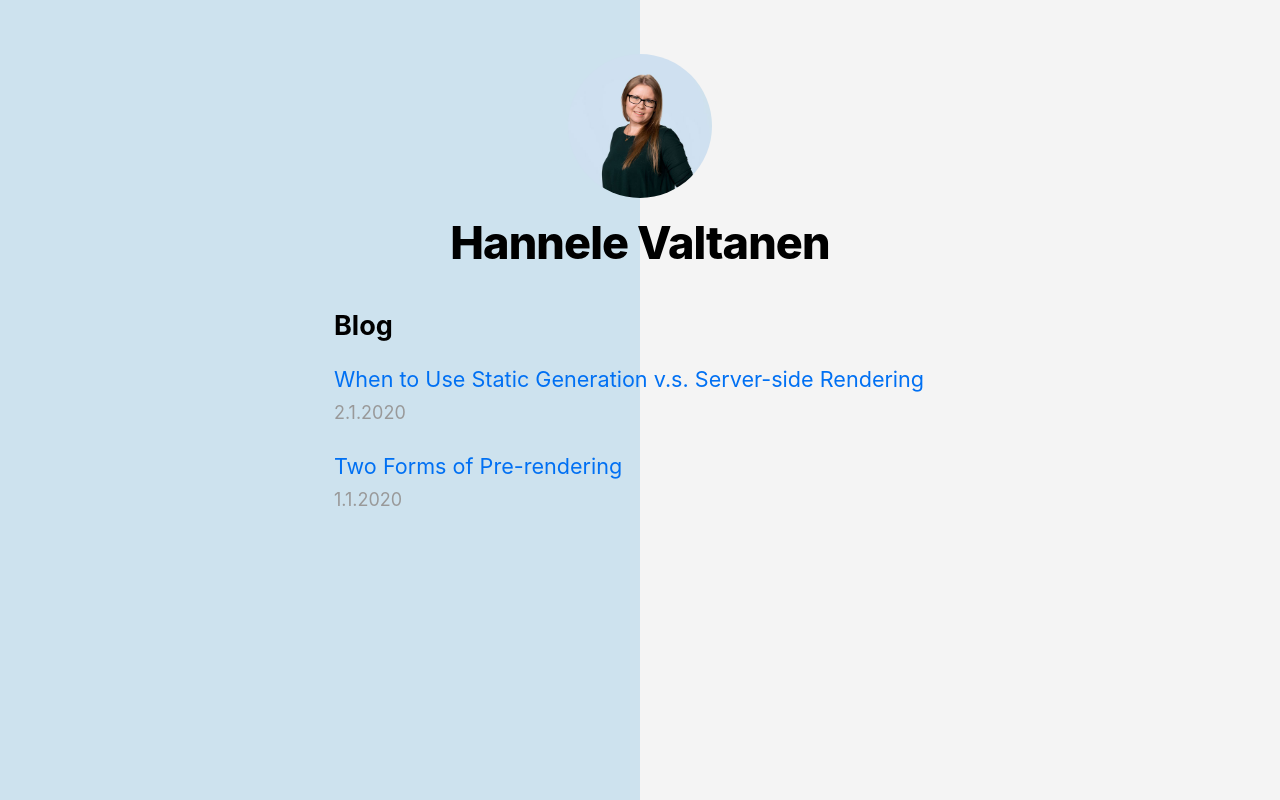
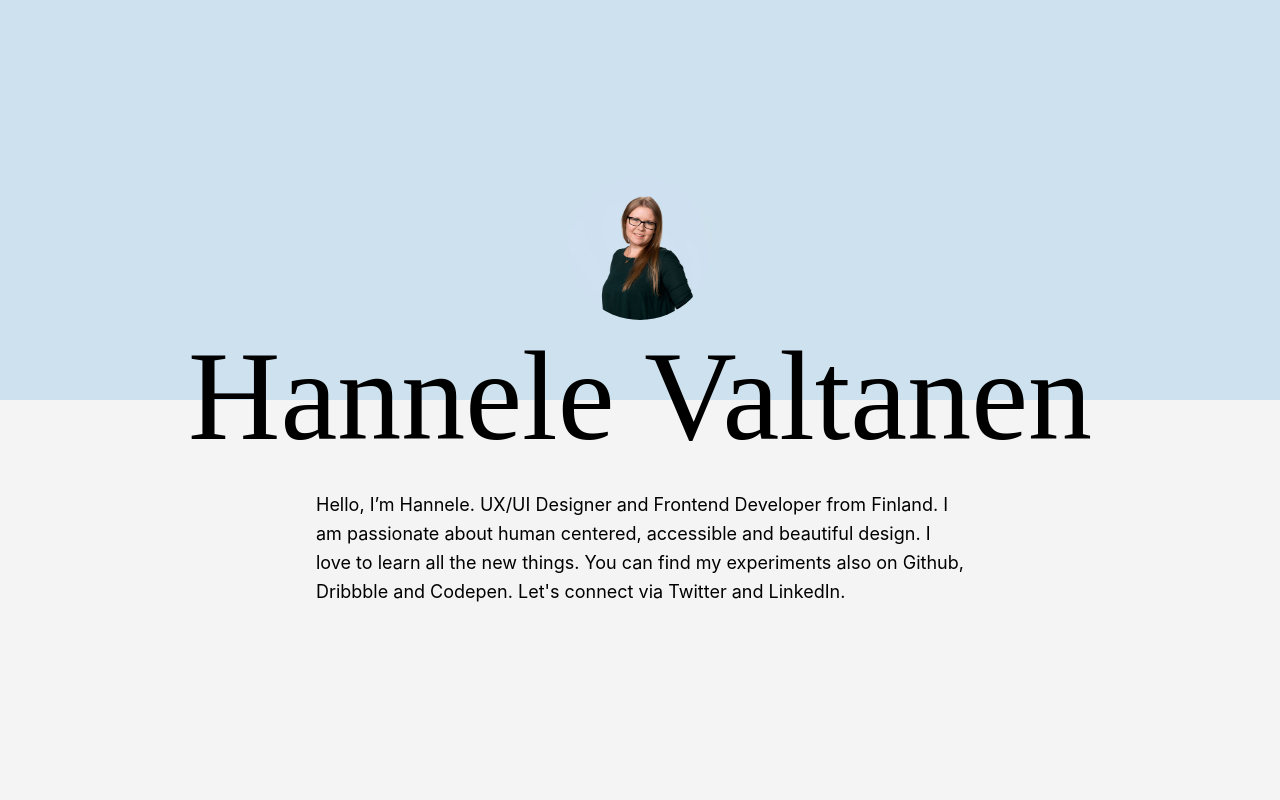
Before and after one commit to hannelevaltanen/nextjs-blog, a Next.js app: page / in a window 1280 px wide. Shown: the top 800 px of the page. Built offline with nearby package versions, Linux system fonts and the light colour scheme.

Commit message:
Add more animations

```diff
--- a/components/layout.js
+++ b/components/layout.js
@@ -5,11 +5,11 @@ import Link from 'next/link'
 import { motion } from 'framer-motion'
 
 const name = 'Hannele Valtanen'
-export const siteTitle = 'Next.js Sample Website'
+export const siteTitle = 'Portfolio'
 
 export default function Layout({ children, home }) {
     return (
-        <div className={styles.container}>
+        <div>
             <Head>
                 <link rel="icon" href="/favicon.ico" />
                 <meta
@@ -25,7 +25,7 @@ export default function Layout({ children, home }) {
                 <meta name="og:title" content={siteTitle} />
                 <meta name="twitter:card" content="summary_large_image" />
             </Head>
-            <header className={styles.header}>
+            <header className={home? styles.headerHome : styles.header}>
                 {home ? (
                     <>
                         <motion.img layoutId="profile"
@@ -33,7 +33,15 @@ export default function Layout({ children, home }) {
                             className={`${styles.headerHomeImage} ${utilStyles.borderCircle}`}
                             alt={name}
                         />
-                        <h1 className={utilStyles.heading2Xl}>{name}</h1>
+                        <motion.h1 layoutId="title" className={utilStyles.heading2Xl}>{name}</motion.h1>
+                        <div className={styles.containerPost}>
+                            <motion.p className={styles.lead}
+                                initial={{ opacity: 0 }}
+                                animate={{ opacity: 1 }}
+                                transition={{ delay: 0.2 }}>
+                                Hello, I’m Hannele. UX/UI Designer and Frontend Developer from Finland. I am passionate about human centered, accessible and beautiful design. I love to learn all the new things. You can find my experiments also on Github, Dribbble and Codepen. Let's connect via Twitter and LinkedIn.
+                            </motion.p>
+                        </div>
                     </>
                 ) : (
                         <>
@@ -46,17 +54,19 @@ export default function Layout({ children, home }) {
                                     />
                                 </a>
                             </Link>
-                            <h2 className={utilStyles.headingLg}>
+                            <motion.h2 className={utilStyles.headingLg} layoutId="title">
                                 <Link href="/">
                                     <a className={utilStyles.colorInherit}>{name}</a>
                                 </Link>
-                            </h2>
+                            </motion.h2>
                         </>
                     )}
             </header>
-            <main>{children}</main>
+            <main className={`${styles.container} ${styles.containerPost}`}>
+                {children}
+            </main>
             {!home && (
-                <div className={styles.backToHome}>
+                <div className={`${styles.container} ${styles.containerPost}`}>
                     <Link href="/">
                         <a>← Back to home</a>
                     </Link>
--- a/components/layout.module.css
+++ b/components/layout.module.css
@@ -1,13 +1,28 @@
 .container {
-	max-width: 36rem;
+	max-width: 80rem;
 	padding: 0 1rem;
 	margin: 3rem auto 6rem;
+}
+.containerPost {
+	max-width: 36rem;
 }
 
 .header {
 	display: flex;
 	flex-direction: column;
+	justify-content: center;
 	align-items: center;
+	background: #f4f4f4;
+	background: linear-gradient(180deg, #cde2ee 150px, #f4f4f4 0);
+}
+.headerHome {
+	display: flex;
+	flex-direction: column;
+	justify-content: center;
+	align-items: center;
+	height: 100vh;
+	background: #f4f4f4;
+	background: linear-gradient(180deg, #cde2ee 50vh, #f4f4f4 0);
 }
 
 .headerImage {
--- a/pages/index.js
+++ b/pages/index.js
@@ -1,5 +1,6 @@
 import Head from 'next/head'
 import Layout, { siteTitle } from '../components/layout'
+import styles from '../components/layout.module.css'
 import utilStyles from '../styles/utils.module.css'
 import { getSortedPostsData } from '../lib/posts'
 import Link from 'next/link'
@@ -21,23 +22,26 @@ export default function Home({ allPostsData }) {
       {/* Keep the existing code here */}
 
       {/* Add this <section> tag below the existing <section> tag */}
-      <section className={`${utilStyles.headingMd} ${utilStyles.padding1px}`}>
+      <section className={`${styles.container} ${styles.containerPost} ${utilStyles.headingMd} $`}>
         <motion.h2
           initial={{ opacity: 0 }}
           animate={{ opacity: 1 }}
           transition={{ delay: 0.2 }} className={utilStyles.headingLg}>
-          Blog
+          Cases
         </motion.h2>
-        <motion.ul className={utilStyles.list} layoutId="title">
+        <motion.ul className={utilStyles.list} layoutId="post">
           {allPostsData.map(({ id, date, title }) => (
             <li className={utilStyles.listItem} key={id}>
               <Link href={`/posts/${id}`}>
                 <a>{title}</a>
               </Link>
               <br />
-              <small className={utilStyles.lightText}>
+              <motion.small
+                initial={{ opacity: 0 }}
+                animate={{ opacity: 1 }}
+                transition={{ delay: 0.2 }} className={utilStyles.lightText}>
                 <Date dateString={date} />
-              </small>
+              </motion.small>
             </li>
           ))}
         </motion.ul>
--- a/styles/global.css
+++ b/styles/global.css
@@ -2,13 +2,11 @@ html,
 body {
 	padding: 0;
 	margin: 0;
-	font-family: -apple-system, BlinkMacSystemFont, Segoe UI, Roboto, Oxygen, Ubuntu, Cantarell, Fira Sans, Droid Sans,
-		Helvetica Neue, sans-serif;
+	font-family: avenir, -apple-system, BlinkMacSystemFont, Segoe UI, Roboto, Oxygen, Ubuntu, Cantarell, Fira Sans,
+		Droid Sans, Helvetica Neue, sans-serif;
 	line-height: 1.6;
 	font-size: 18px;
-	background: #cde2ee;
-	background: -webkit-gradient(linear, left top, right top, color-stop(50%, #cde2ee), color-stop(50%, #f4f4f4));
-	background: linear-gradient(90deg, #cde2ee 50%, #f4f4f4 0);
+	background: #f4f4f4;
 }
 
 * {
--- a/styles/utils.module.css
+++ b/styles/utils.module.css
@@ -1,21 +1,22 @@
 .heading2Xl {
-	font-size: 2.5rem;
+	font-family: Avenir, serif;
+	font-weight: 200;
+	font-size: 10vw;
 	line-height: 1.2;
-	font-weight: 800;
-	letter-spacing: -0.05rem;
-	margin: 1rem 0;
+	margin: 0;
 }
 
 .headingXl {
 	font-size: 2rem;
 	line-height: 1.3;
-	font-weight: 800;
-	letter-spacing: -0.05rem;
+	font-weight: 400;
 	margin: 1rem 0;
 }
 
 .headingLg {
-	font-size: 1.5rem;
+	text-align: center;
+	font-size: 2rem;
+	font-weight: 400;
 	line-height: 1.4;
 	margin: 1rem 0;
 }
@@ -41,12 +42,23 @@
 	list-style: none;
 	padding: 0;
 	margin: 0;
+	display: grid;
+	grid-template-columns: 1fr 1fr;
+	grid-gap: 1rem;
 }
 
 .listItem {
 	margin: 0 0 1.25rem;
 }
 
+.listItem a {
+	color: #000;
+}
+
 .lightText {
-	color: #999;
+	color: #000;
 }
+
+.lead {
+	text-align: center;
+}
```
Also changed, not shown: pages/posts/[id].js (+8 -4 lines).
